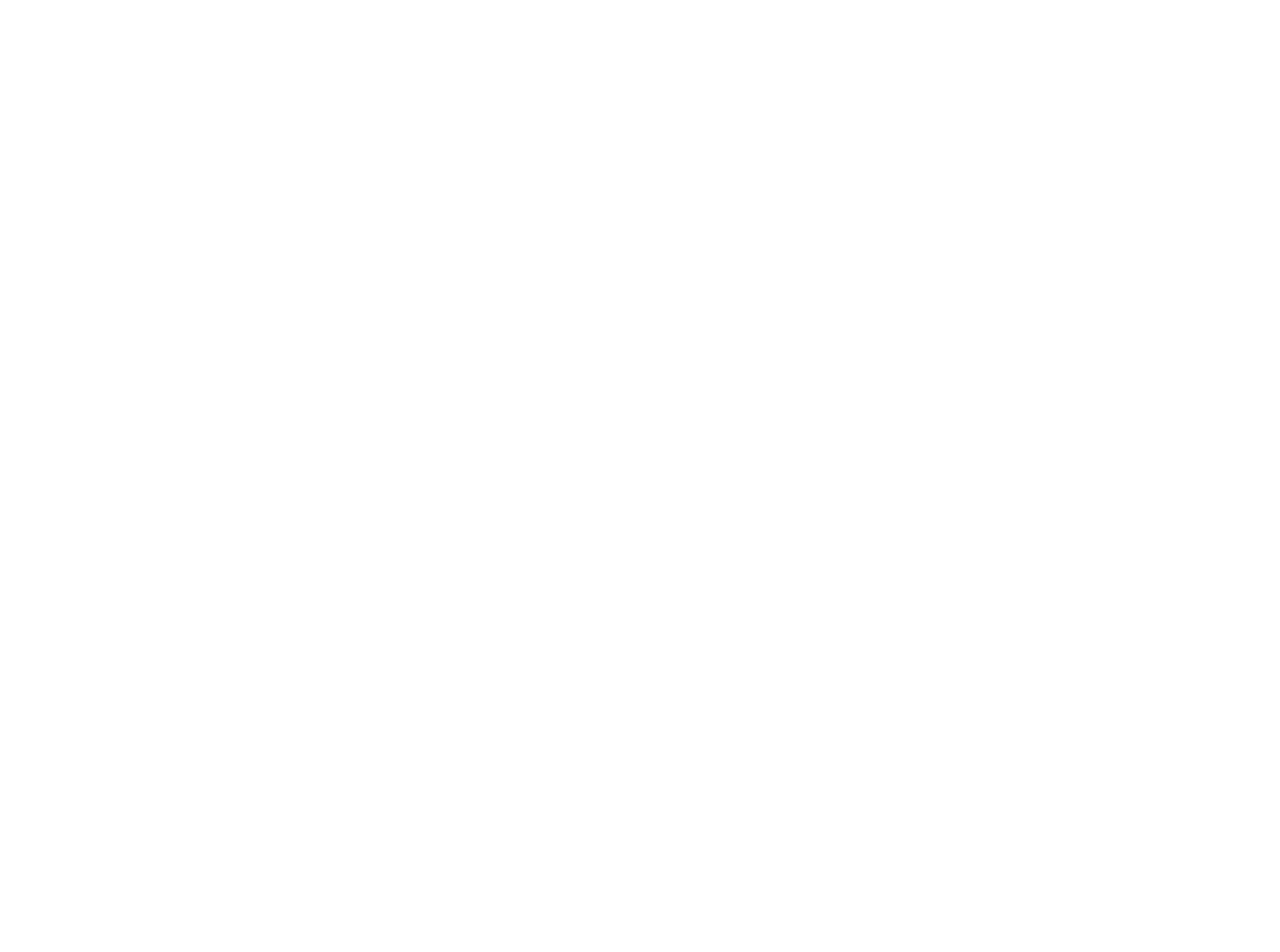
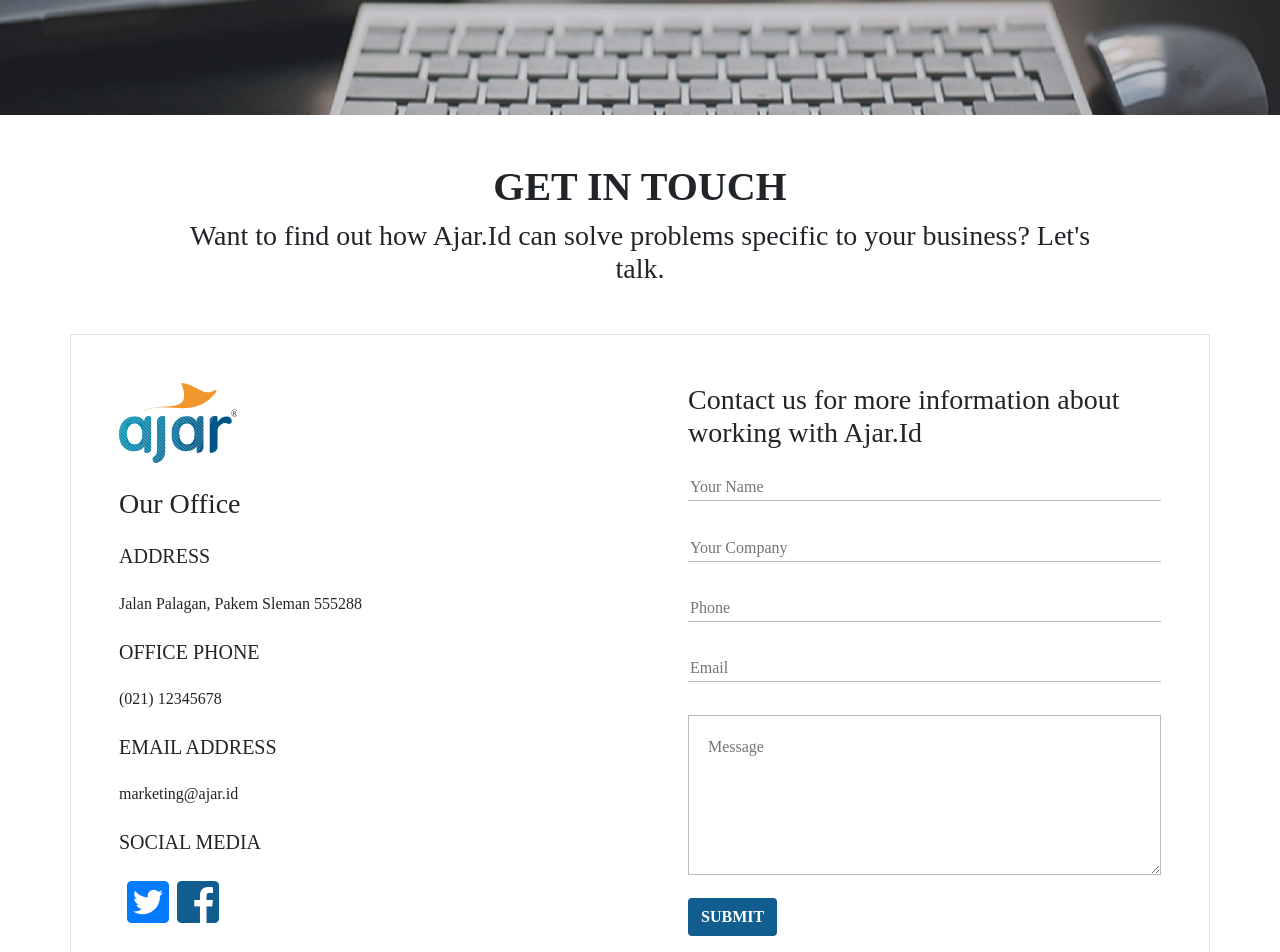
Before and after one commit to masaditya/react-redux-advertising, a React (Create React App) app: page /contact in a window 1280 px wide. Shown: the part 548-1500 px from the top of the page. Before the commit the page ends 800 px from the top, so only its background shows below. Built offline with nearby package versions, Linux system fonts and the light colour scheme.

Commit message:
update::privacy faq contact

```diff
--- a/src/components/AppRouter/index.jsx
+++ b/src/components/AppRouter/index.jsx
@@ -4,6 +4,9 @@
 import { Signup } from '../../container/Signup'
 import Home from '../../container/Home'
 import { Login } from '../../container/Login'
+import { Privacy } from '../../container/Privacy'
+import { Faq } from '../../container/Faq'
+import { Contact } from '../../container/Contact'
 
 export const AppRouter = () => {
     return (
@@ -12,6 +15,10 @@
             <Route path="/paket" component={Paket} />
             <Route path="/signup" component={Signup} />
             <Route path='/login' component={Login} />
+            <Route path='/privacy' component={Privacy} />
+            <Route path='/faq' component={Faq} />
+            <Route path='/contact' component={Contact} />
+
         </div>
     )
 }
--- a/src/components/Banner/index.jsx
+++ b/src/components/Banner/index.jsx
@@ -2,11 +2,11 @@
 import bgBanner from '../../assets/img/banner-bg.jpg'
 
 
-export const Banner = () => {
+export const Banner = (props) => {
     return (
         <div style={{ backgroundImage: `url(${bgBanner})`, padding: '11% 7%' }} className="w-100  bg-dark text-white">
             <div className="container-fluid py-5">
-                <h1 className="font-weight-bolder">PAKET A</h1>
+                <h1 className="font-weight-bolder">  {props.title ? props.title : 'PAKET A'} </h1>
                 <h4 className="mr-5 mt-4">Eager to learn more about DAN or simply want to say hello? Get in touch and we’ll be happy to answer all your questions.</h4>
             </div>
         </div>
--- a/src/components/Header/NavigationComponents.jsx
+++ b/src/components/Header/NavigationComponents.jsx
@@ -5,11 +5,11 @@
     return (
         <div id="myHeader" className="nav-scroller py-1 mb-2 border-top blog-header border-2">
             <nav className="nav d-flex justify-content-center ">
-                <Link className="px-4 py-1 text-muted text-decoration-none" href="<?php echo site_url() ?>/paket">Paket Artikel</Link>
-                <Link className="px-4 py-1 text-muted text-decoration-none" href="<?php echo site_url() ?>/paket">Paket Interview</Link>
-                <Link className="px-4 py-1 text-muted text-decoration-none" href="<?php echo site_url() ?>/Home/Payment">Afiliasi</Link>
-                <Link className="px-4  py-1 text-muted text-decoration-none" href="<?php echo site_url() ?>/Home/Privacy">Promo</Link>
-                <Link className="px-4  py-1 text-muted text-decoration-none" href="<?php echo site_url() ?>/Home/Faq">Blog</Link>
+                <Link className="px-4 py-1 text-muted text-decoration-none" to="/paket">Paket Artikel</Link>
+                <Link className="px-4 py-1 text-muted text-decoration-none" to="/paket" >Paket Interview</Link>
+                <Link className="px-4 py-1 text-muted text-decoration-none" to="/afiliasi" >Afiliasi</Link>
+                <Link className="px-4  py-1 text-muted text-decoration-none" to="/promo">Promo</Link>
+                <Link className="px-4  py-1 text-muted text-decoration-none" to="/blog" >Blog</Link>
             </nav>
         </div>
     )
--- /dev/null
+++ b/src/container/Contact/index.jsx
@@ -0,0 +1,56 @@
+import React from 'react'
+import { Banner } from '../../components/Banner'
+
+export const Contact = () => {
+    return (
+        <div>
+
+            <Banner title="CONTACT US" />
+
+            <div>
+                <div className="container text-center my-5">
+                    <h1 className="font-weight-bold">GET IN TOUCH</h1>
+                    <h3 className="px-5 mx-5">Want to find out how Ajar.Id can solve problems specific to your
+                      business? Let's
+                      talk.
+    </h3>
+                </div>
+                <div className="container border">
+                    <div className="row">
+                        <div className="col-md-6 p-5">
+                            <img src={require('../../assets/img/logo1.svg')} className="w-25" />
+                            <h3 className="my-4">Our Office</h3>
+                            <h5>ADDRESS</h5>
+                            <p>Jalan Palagan, Pakem Sleman 555288</p>
+                            <h5>OFFICE PHONE</h5>
+                            <p>(021) 12345678</p>
+                            <h5>EMAIL ADDRESS</h5>
+                            <p>marketing@ajar.id</p>
+                            <h5>SOCIAL MEDIA</h5>
+                            <p><i className="fab fa-twitter-square fa-3x mx-2 text-primary" />
+                                <i className="fab fa-facebook-square fa-3x text-abbyss" />
+                            </p>
+                        </div>
+                        <div className="col-md-6 p-5">
+                            <h3>Contact us for more information about working with Ajar.Id</h3>
+                            <input className="input-field" type="text" placeholder="Your Name" />
+                            <input className="input-field" type="text" placeholder="Your Company" />
+                            <input className="input-field" type="text" placeholder="Phone" />
+                            <input className="input-field" type="email" placeholder="Email" />
+                            <textarea className="input-field" name="Message" placeholder="Message" id="message" cols={50} rows={5} defaultValue={""} />
+                            <button className="btn btn-abbys">SUBMIT</button>
+                        </div>
+                    </div>
+                </div>
+                <div className="container my-5">
+                    <iframe src="https://www.google.com/maps/embed?pb=!1m18!1m12!1m3!1d126438.33806403888!2d112.56174189884811!3d-7.978469457595614!2m3!1f0!2f0!3f0!3m2!1i1024!2i768!4f13.1!3m3!1m2!1s0x2dd62822063dc2fb%3A0x78879446481a4da2!2sMalang%2C+Malang+City%2C+East+Java!5e0!3m2!1sen!2sid!4v1558724903920!5m2!1sen!2sid" width="100%" height={400} frameBorder={0} style={{ border: 0 }} allowFullScreen>
+                    </iframe>
+                </div>
+            </div>
+
+
+
+
+        </div>
+    )
+}
--- /dev/null
+++ b/src/container/Faq/index.jsx
@@ -0,0 +1,10 @@
+import React from 'react'
+import { Banner } from '../../components/Banner'
+
+export const Faq = () => {
+    return (
+        <div>
+            <Banner />
+        </div>
+    )
+}
--- /dev/null
+++ b/src/container/Privacy/index.jsx
@@ -0,0 +1,41 @@
+import React from 'react'
+import { Banner } from "../../components/Banner"
+
+export const Privacy = () => {
+    return (
+        <div>
+            <Banner title="PRIVACY" />
+
+            <div className="container my-5 py-5 text">
+                <p>Digital Agency Network is an indispensable resource for brands, agencies and global community of
+                  marketers. Our website attracts over 120.000 visitors every month looking for the top digital
+                  marketing
+                  agencies, best practice advice, tips, tricks and insight into how to do business better online.</p>
+
+                <p>We can help to raise awareness and drive leads from a relevant and engaged audience.</p>
+                <h3 className="font-weight-bolder mt-5"> For Agencies</h3>
+                <p>
+                    We attract business opportunities and offer our member agencies tools to showcase their agency
+                    to
+                    the market. Along with the benefits of membership, DAN member agencies may expand their reach
+                    through
+                    native advertising and content marketing on our website.
+                </p>
+                <p>
+                    For more information and to talk through your requirements, please contact us.
+                </p>
+                <h3 className="font-weight-bolder mt-5"> For Clients</h3>
+                <p>
+                    Our advertising opportunities drive high quality leads from a large and loyal audience of agency
+                    executives and global community of marketers. We offer branded content opportunities to
+                    suppliers,
+                    vendors and event organisers to help them achieve their goals by lead generation and brand
+                    awareness</p>
+                <p>
+                    For more information and to talk through your requirements, please contact us.
+                </p>
+            </div>
+
+        </div>
+    )
+}
```
